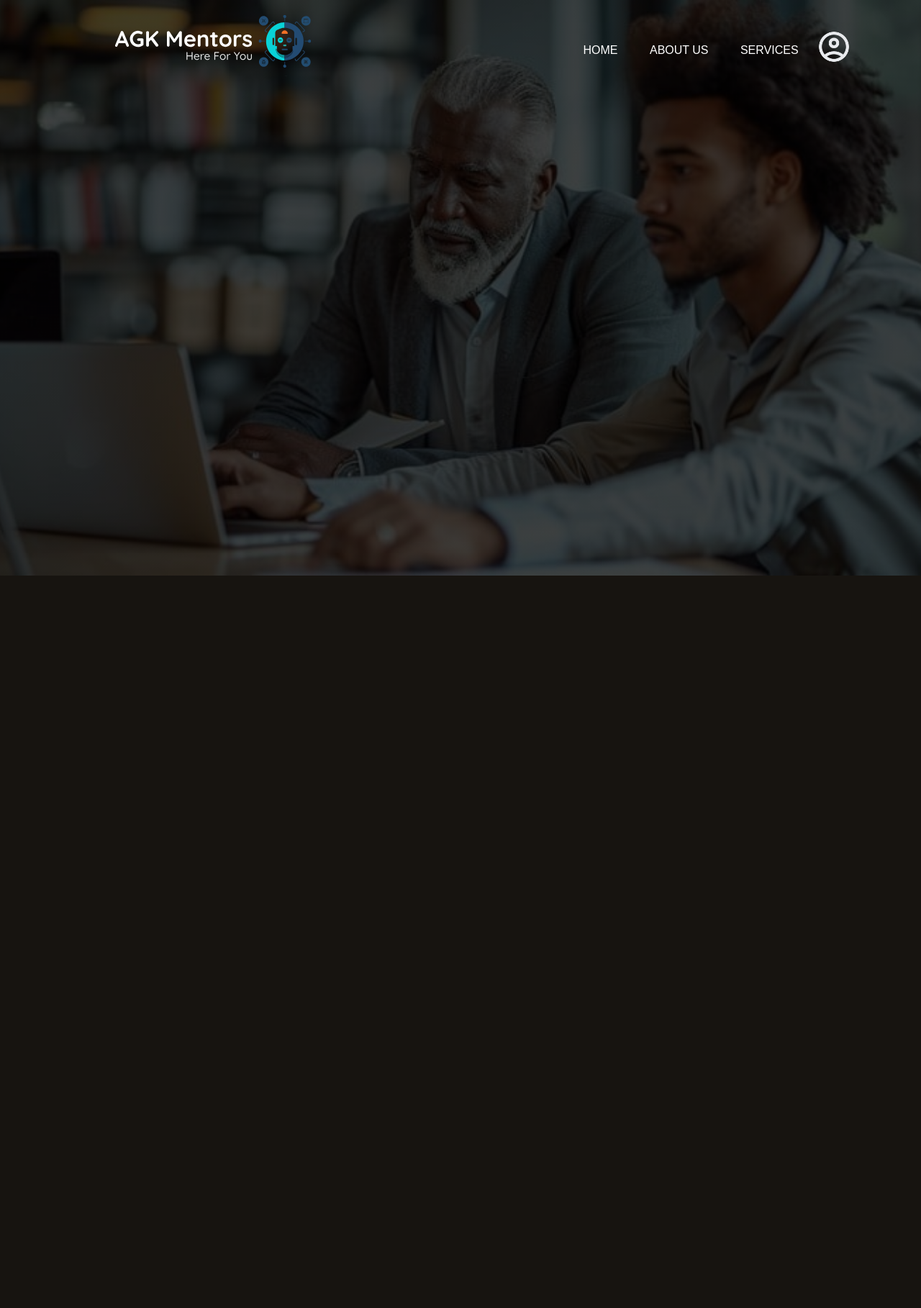
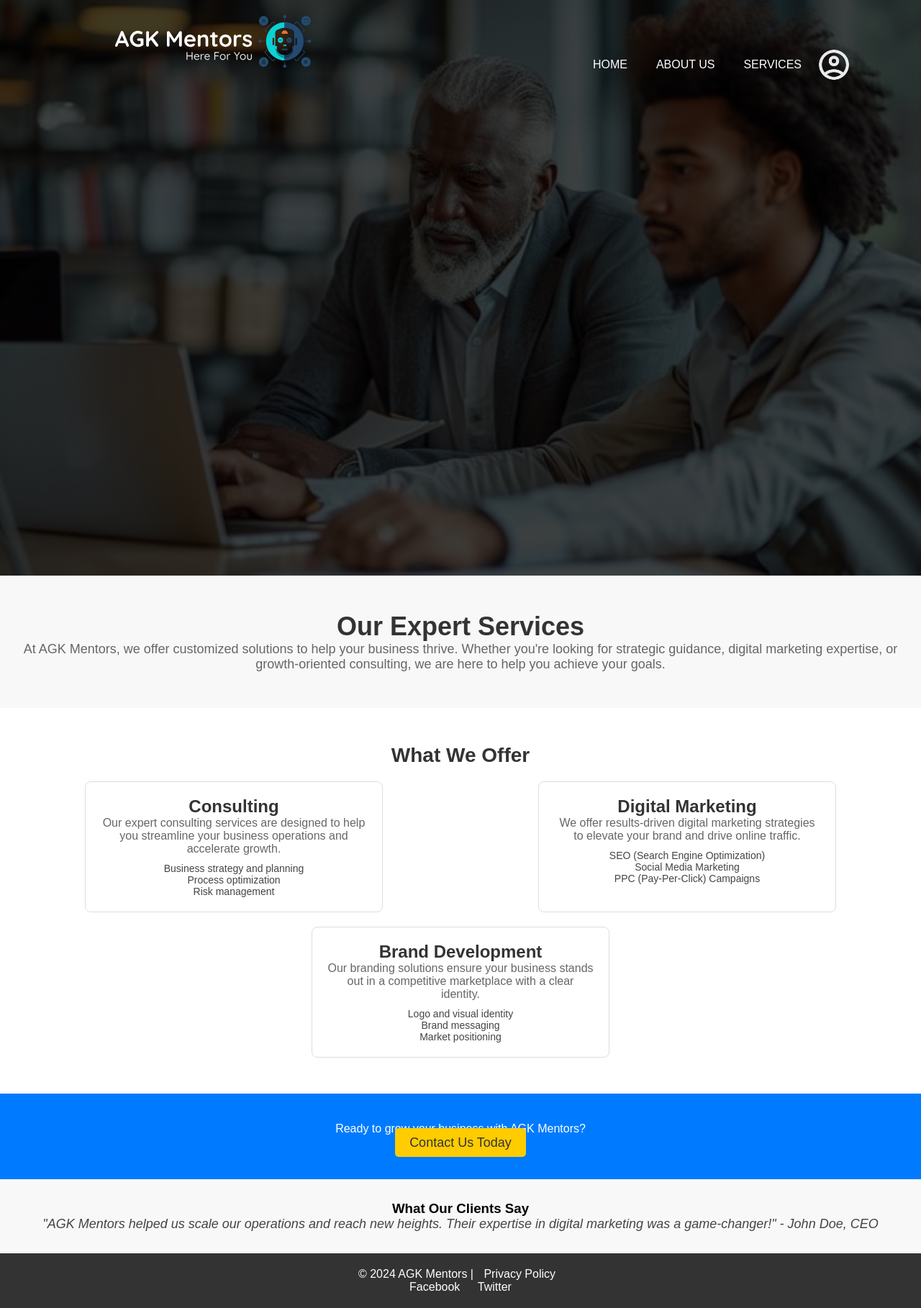
Before and after one commit to kkamionka/Mentoring-website-IBM, a PHP site: page /services.html in a window 1280 px wide. Shown: the whole page at 72% size. Before the commit the page ends 800 px from the top, so only its background shows below. Run offline with PHP 8.4, Linux system fonts and the light colour scheme.

Commit message:
68th chsnge

```diff
--- a/services.css
+++ b/services.css
@@ -1,17 +1,20 @@
-*{
+/* Global Reset */
+* {
     margin: 0;
     padding: 0;
     font-family: sans-serif;
 }
 
+/* Banner Section */
 .banner {
     width: 100%;
     height: 100vh;
-    background-image: linear-gradient(rgba(0, 0, 0, 0.75),rgba(0, 0, 0, 0.75)), url(images/image3.jpg);
+    background-image: linear-gradient(rgba(0, 0, 0, 0.75), rgba(0, 0, 0, 0.75)), url(images/image3.jpg);
     background-size: cover;
     background-position: center;
 }
 
+/* Navbar */
 .navbar {
     width: 85%;
     margin: auto;
@@ -24,14 +27,17 @@
 .logo {
     width: 400px;
     cursor: pointer;
-    margin-top:-50px;
+    margin-top: -50px;
+}
+
+.navbar ul {
+    list-style: none;
+    display: flex;
+    align-items: center;
 }
 
 .navbar ul li {
-    list-style: none;
-    display: inline-block;
     margin: 0 20px;
-    margin-bottom: 50px;
     position: relative;
 }
 
@@ -41,7 +47,7 @@
     text-transform: uppercase;
 }
 
-.navbar ul li::after{
+.navbar ul li::after {
     content: '';
     height: 3px;
     width: 0;
@@ -52,13 +58,144 @@
     transition: 0.5s;
 }
 
-.navbar ul li:hover::after{
+.navbar ul li:hover::after {
     width: 100%;
 }
 
-.navbar ul img{
+.navbar ul img {
     width: 50px;
     cursor: pointer;
     margin-top: -10px;
-    margin-bottom:-15px;
+    margin-bottom: -15px;
 }
+
+/* Intro Section */
+.intro {
+    text-align: center;
+    padding: 50px 20px;
+    background-color: #f8f8f8;
+}
+
+.intro h1 {
+    font-size: 36px;
+    color: #333;
+}
+
+.intro p {
+    font-size: 18px;
+    color: #666;
+}
+
+/* Services Section */
+.services-overview {
+    text-align: center;
+    padding: 50px 20px;
+}
+
+.services-overview h2 {
+    font-size: 28px;
+    margin-bottom: 20px;
+    color: #333;
+}
+
+.services-section {
+    display: flex;
+    justify-content: space-around;
+    gap: 20px;
+    flex-wrap: wrap;
+}
+
+.service-card {
+    background-color: #fff;
+    padding: 20px;
+    border: 1px solid #ddd;
+    border-radius: 8px;
+    width: 30%;
+    min-width: 250px;
+    text-align: center;
+}
+
+.service-card h3 {
+    font-size: 24px;
+    color: #333;
+}
+
+.service-card p {
+    font-size: 16px;
+    color: #666;
+}
+
+.service-card ul {
+    list-style-type: none;
+    margin-top: 10px;
+}
+
+.service-card ul li {
+    font-size: 14px;
+    color: #444;
+}
+
+/* Call to Action */
+.cta {
+    text-align: center;
+    padding: 40px 20px;
+    background-color: #007bff;
+    color: white;
+}
+
+.cta-button {
+    background-color: #ffcc00;
+    color: #333;
+    padding: 10px 20px;
+    border-radius: 5px;
+    text-decoration: none;
+    font-size: 18px;
+}
+
+.cta-button:hover {
+    background-color: #e6b800;
+}
+
+/* Testimonials Section */
+.testimonials {
+    text-align: center;
+    padding: 30px 20px;
+    background-color: #f8f8f8;
+}
+
+.testimonials blockquote {
+    font-size: 18px;
+    font-style: italic;
+    color: #444;
+}
+
+/* Footer Section */
+footer {
+    text-align: center;
+    padding: 20px 0;
+    background-color: #333;
+    color: white;
+}
+
+footer a {
+    color: white;
+    text-decoration: none;
+    margin: 0 10px;
+}
+
+footer .social-links a {
+    margin: 0 10px;
+}
+
+/* Responsive Design */
+@media (max-width: 768px) {
+    .services-section {
+        flex-direction: column;
+        align-items: center;
+    }
+
+    .service-card {
+        width: 80%;
+        margin-bottom: 20px;
+    }
+}
--- a/services.html
+++ b/services.html
@@ -1,17 +1,19 @@
 <!DOCTYPE html>
 <html lang="en">
+
 <head>
     <meta charset="UTF-8">
     <meta name="viewport" content="width=device-width, initial-scale=1.0">
-    <title>services | AGK Mentors</title>
+    <title>Services | AGK Mentors</title>
     <link rel="stylesheet" href="services.css">
+</head>
 
-</head>
 <body>
+    <!-- Banner Section -->
     <div class="banner">
         <div class="navbar">
             <a href="homepage.html">
-                <img src="images/logo-transparent-svg.svg" class="logo">
+                <img src="images/logo-transparent-svg.svg" class="logo" alt="AGK Mentors Logo">
             </a>
             <ul>
                 <li><a href="homepage.html">Home</a></li>
@@ -23,5 +25,67 @@
             </ul>
         </div>
     </div>
+
+    <!-- Introduction Section -->
+    <div class="intro">
+        <h1>Our Expert Services</h1>
+        <p>At AGK Mentors, we offer customized solutions to help your business thrive. Whether you're looking for strategic guidance, digital marketing expertise, or growth-oriented consulting, we are here to help you achieve your goals.</p>
+    </div>
+
+    <!-- Services Overview -->
+    <div class="services-overview">
+        <h2>What We Offer</h2>
+        <div class="services-section">
+            <div class="service-card">
+                <h3>Consulting</h3>
+                <p>Our expert consulting services are designed to help you streamline your business operations and accelerate growth.</p>
+                <ul>
+                    <li>Business strategy and planning</li>
+                    <li>Process optimization</li>
+                    <li>Risk management</li>
+                </ul>
+            </div>
+            <div class="service-card">
+                <h3>Digital Marketing</h3>
+                <p>We offer results-driven digital marketing strategies to elevate your brand and drive online traffic.</p>
+                <ul>
+                    <li>SEO (Search Engine Optimization)</li>
+                    <li>Social Media Marketing</li>
+                    <li>PPC (Pay-Per-Click) Campaigns</li>
+                </ul>
+            </div>
+            <div class="service-card">
+                <h3>Brand Development</h3>
+                <p>Our branding solutions ensure your business stands out in a competitive marketplace with a clear identity.</p>
+                <ul>
+                    <li>Logo and visual identity</li>
+                    <li>Brand messaging</li>
+                    <li>Market positioning</li>
+                </ul>
+            </div>
+        </div>
+    </div>
+
+    <!-- Call to Action -->
+    <div class="cta">
+        <p>Ready to grow your business with AGK Mentors?</p>
+        <a href="contact-page.html" class="cta-button">Contact Us Today</a>
+    </div>
+
+    <!-- Testimonials Section -->
+    <div class="testimonials">
+        <h3>What Our Clients Say</h3>
+        <blockquote>
+            "AGK Mentors helped us scale our operations and reach new heights. Their expertise in digital marketing was a game-changer!" - John Doe, CEO
+        </blockquote>
+    </div>
+
+    <!-- Footer Section -->
+    <footer>
+        <p>&copy; 2024 AGK Mentors | <a href="privacy-policy.html">Privacy Policy</a></p>
+        <div class="social-links">
+            <a href="https://facebook.com/AGKMentors" target="_blank">Facebook</a>
+            <a href="https://twitter.com/AGKMentors" target="_blank">Twitter</a>
+        </div>
+    </footer>
 </body>
-</html>
```
Also changed, not shown: sign-in.html (line endings or trailing spaces).
